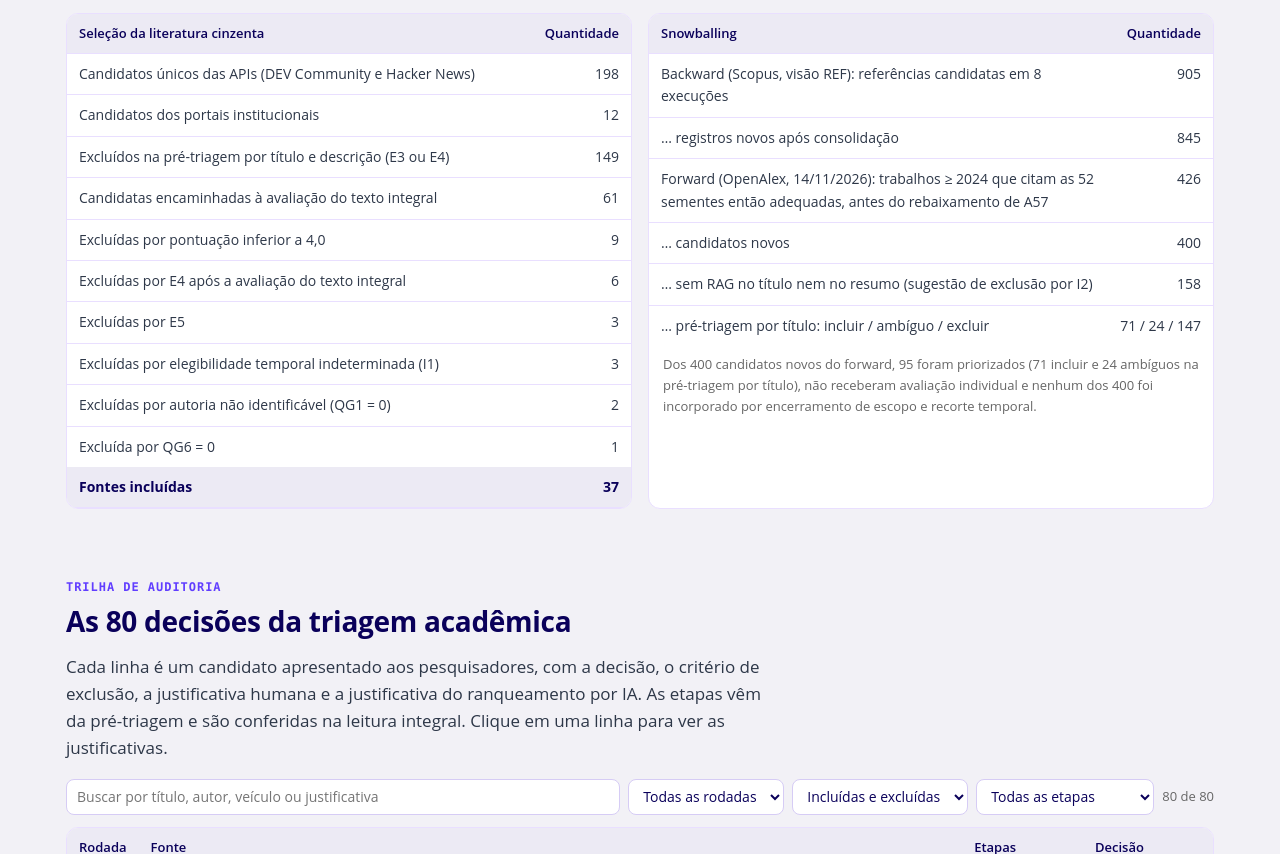
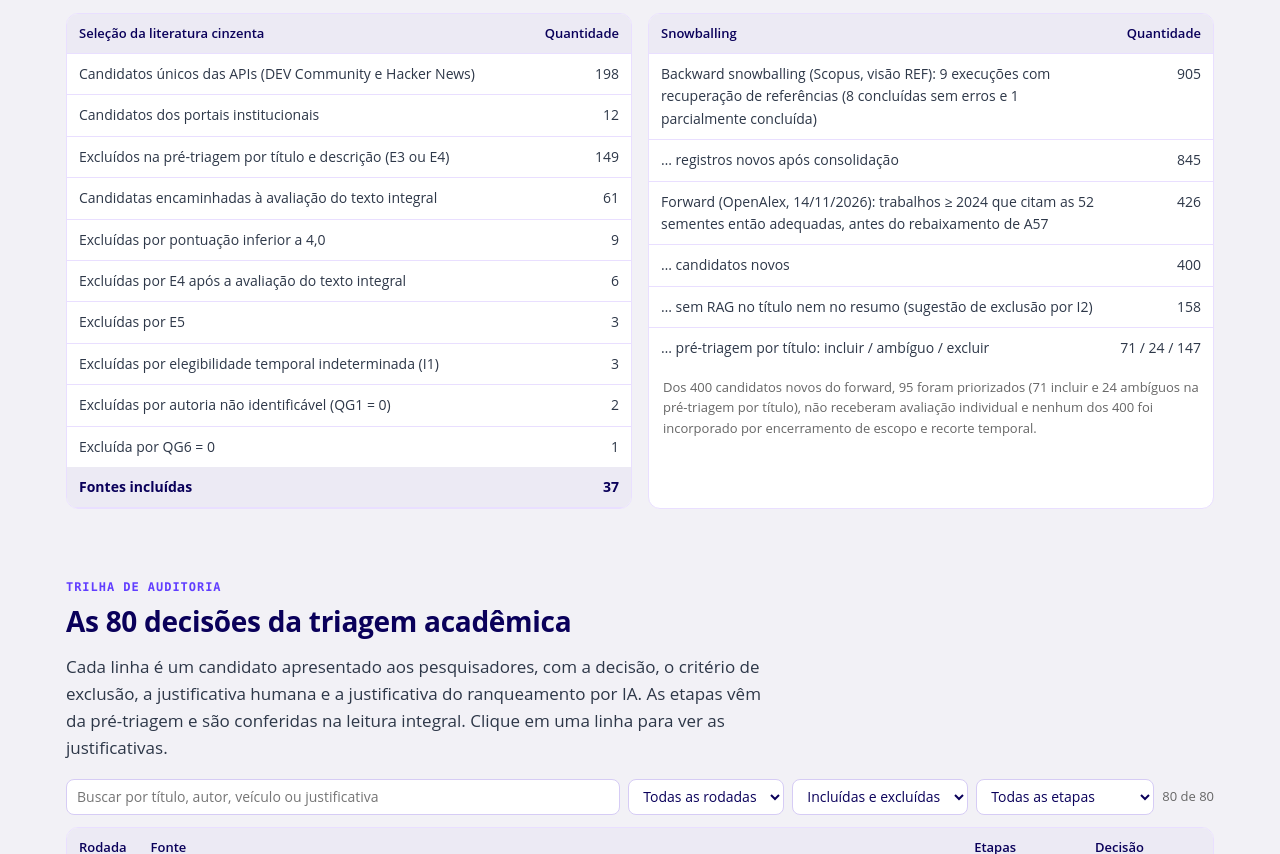
Before and after one commit to Arthrok/metodologia-tcc, a plain HTML site: page docs/material.html in a window 1280 px wide. Shown: the part 6286-7140 px from the top of the page. Drawn offline with Linux system fonts and the light colour scheme; a web font is replaced by a local one.

Commit message:
Corrige contagem de execuções do backward snowballing na documentação

```diff
--- a/docs/material.html
+++ b/docs/material.html
@@ -241,7 +241,7 @@
       <table>
         <thead><tr><th>Snowballing</th><th class="num">Quantidade</th></tr></thead>
         <tbody>
-          <tr><td>Backward (Scopus, visão REF): referências candidatas em 8 execuções</td><td class="num">905</td></tr>
+          <tr><td>Backward snowballing (Scopus, visão REF): 9 execuções com recuperação de referências (8 concluídas sem erros e 1 parcialmente concluída)</td><td class="num">905</td></tr>
           <tr><td>… registros novos após consolidação</td><td class="num">845</td></tr>
           <tr><td>Forward (OpenAlex, 14/11/2026): trabalhos ≥ 2024 que citam as 52 sementes então adequadas, antes do rebaixamento de A57</td><td class="num">426</td></tr>
           <tr><td>… candidatos novos</td><td class="num">400</td></tr>
```
Also changed, not shown: docs/index.html (+1 -1 lines).
